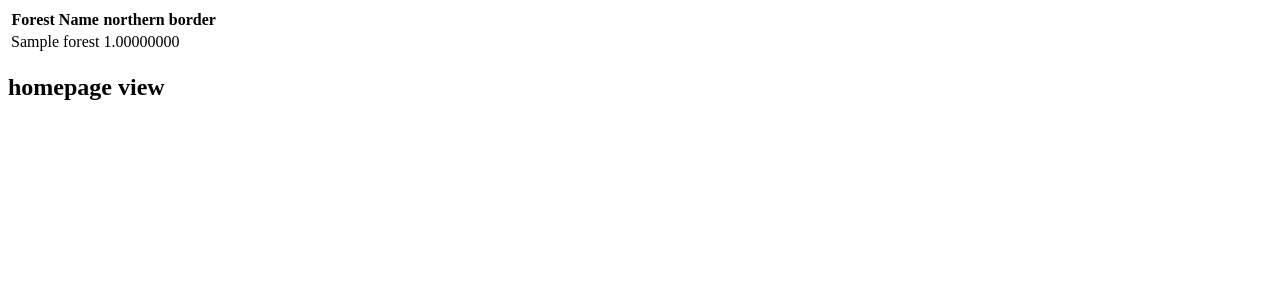
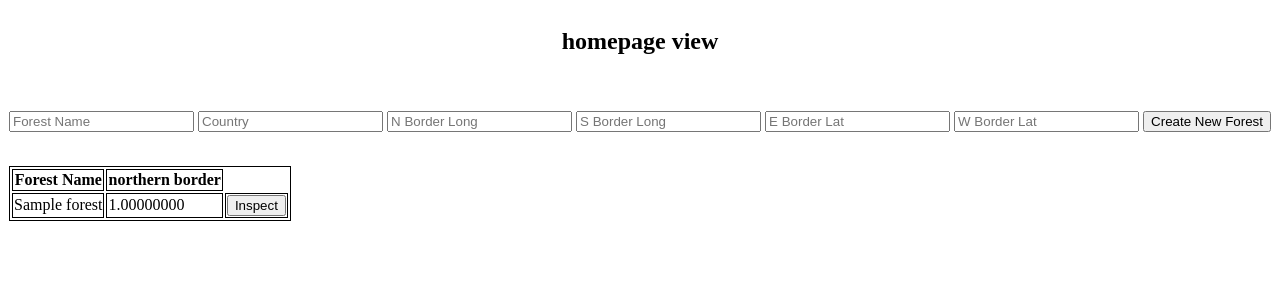
Before and after one commit to maxbalk/dbproject, a PHP site: page / in a window 1280 px wide. Shown: the top 300 px of the page. Run offline with PHP 8.4, Linux system fonts and the light colour scheme; tables that the repository leaves empty hold one stand-in row (values such as "Sample post").

Commit message:
input form and basic layout

```diff
--- a/www/views/homepage.php
+++ b/www/views/homepage.php
@@ -1,14 +1,20 @@
+<link rel="stylesheet" type="text/css" href="/views/style.css">
 <?php ob_start();
+
 class Homepage{
 
-    private $content;
-
-    public function __construct(){
-        $content = ob_get_clean();
-    }
-
     public function displayForests($forests){
-        ?><table>
+        ?>
+        <form id="forestForm" action="/vcheck/checklist" method="post"><br>
+            <input type="text" name="newForestName" placeholder="Forest Name">
+            <input type="text" name="newForestLocation" placeholder="Country">
+            <input type="text" name="nlat" placeholder="N Border Long">
+            <input type="text" name="slat" placeholder="S Border Long">
+            <input type="text" name="elong" placeholder="E Border Lat">
+            <input type="text" name="wlong" placeholder="W Border Lat">
+            <button form="forestForm" type="submit">Create New Forest</button>
+        </form><br>
+        <table>
             <tr>
             <th scope="col">Forest Name</th>
             <th scope="col">northern border</th>
@@ -18,6 +24,7 @@ class Homepage{
             ?><tr>
                 <td><?= $forest['Official_name']; ?>
                 <td><?= $forest['Lat_north']; ?>
+                <td><button>Inspect</button>
             </tr><?
         }
         ?></table><?
@@ -25,12 +32,14 @@ class Homepage{
     }
 
     private function getContent(){
+        $content = ob_get_clean();
         ?>
-            <h2>homepage view</h2>
-
-        <?php $content = ob_get_clean();
-        echo $content;
+        <div style="text-align:center">
+        <div style="display: inline-block">
+            <h2>homepage view</h2><br>
+            <?= $content; ?>
+        <div>
+        </div>
+        <?
     }
 }
-
-?>
--- /dev/null
+++ b/www/views/style.css
@@ -0,0 +1,4 @@
+table, th, td
+{
+  border: 1px solid black;
+}
```
